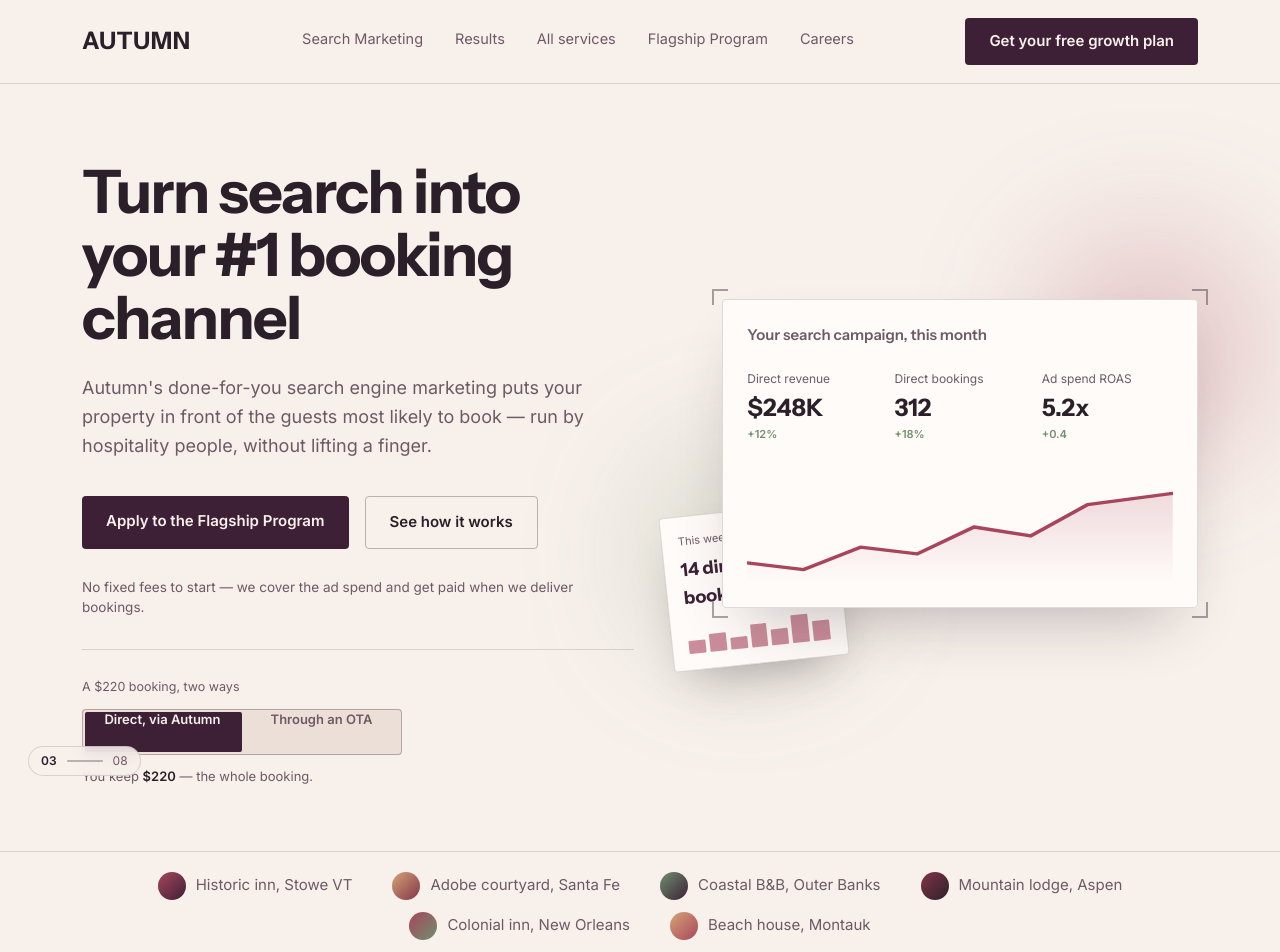
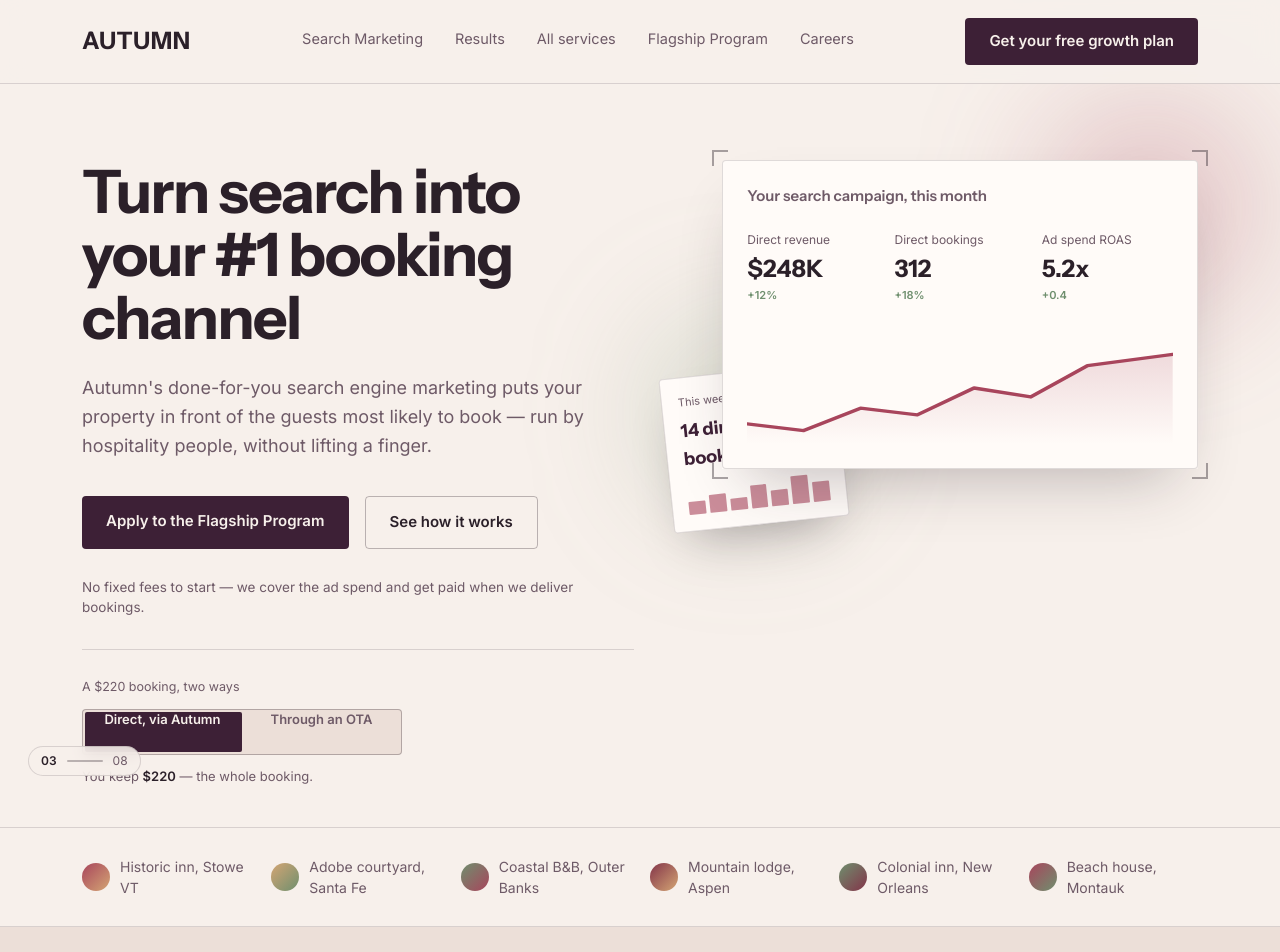
Before and after one commit to yafira/autumn, a Next.js app: page / in a window 1280 px wide. Shown: the top 952 px of the page. Built offline with nearby package versions, Linux system fonts and the light colour scheme.

Commit message:
fixed marquee grid layout, palette-consistent colors, and hero spacing

```diff
--- a/src/components/Hero.tsx
+++ b/src/components/Hero.tsx
@@ -3,8 +3,8 @@
 
 export default function Hero() {
   return (
-    <section className="pt-19 pb-16">
-      <div className="mx-auto grid max-w-[1180px] grid-cols-1 items-center gap-16 px-8 lg:grid-cols-[1.05fr_0.95fr]">
+    <section className="pt-19 pb-10">
+      <div className="mx-auto grid max-w-[1180px] grid-cols-1 items-start gap-16 px-8 lg:grid-cols-[1.05fr_0.95fr]">
         <div>
           <h1 className="max-w-[12ch] font-display text-[40px] font-bold leading-[1.05] tracking-tight sm:text-[52px] lg:text-[60px]">
             Turn search into your #1 booking channel
--- a/src/components/Marquee.tsx
+++ b/src/components/Marquee.tsx
@@ -1,23 +1,23 @@
 const ITEMS = [
-  { label: "Historic inn, Stowe VT", from: "#a8455c", to: "#3d2036" },
-  { label: "Adobe courtyard, Santa Fe", from: "#d4a574", to: "#833449" },
-  { label: "Coastal B&B, Outer Banks", from: "#6f8f6e", to: "#3d2036" },
-  { label: "Mountain lodge, Aspen", from: "#833449", to: "#2b2029" },
-  { label: "Colonial inn, New Orleans", from: "#a8455c", to: "#6f8f6e" },
-  { label: "Beach house, Montauk", from: "#d4a574", to: "#a8455c" },
+  { label: "Historic inn, Stowe VT", from: "#a8455c", to: "#d4a574" },
+  { label: "Adobe courtyard, Santa Fe", from: "#d4a574", to: "#6f8f6e" },
+  { label: "Coastal B&B, Outer Banks", from: "#6f8f6e", to: "#a8455c" },
+  { label: "Mountain lodge, Aspen", from: "#833449", to: "#d4a574" },
+  { label: "Colonial inn, New Orleans", from: "#6f8f6e", to: "#833449" },
+  { label: "Beach house, Montauk", from: "#a8455c", to: "#6f8f6e" },
 ];
 
 export default function Marquee() {
   return (
-    <div className="overflow-x-auto border-y border-ink/15 bg-linen py-5">
-      <div className="mx-auto flex w-max max-w-[1180px] flex-wrap items-center justify-center gap-x-10 gap-y-3 px-8">
+    <div className="border-y border-ink/15 bg-linen py-7">
+      <div className="mx-auto grid max-w-[1180px] grid-cols-2 gap-x-6 gap-y-5 px-8 sm:grid-cols-3 lg:grid-cols-6 lg:gap-x-5">
         {ITEMS.map((item) => (
-          <div key={item.label} className="flex items-center gap-2.5 whitespace-nowrap">
+          <div key={item.label} className="flex items-center justify-center gap-2.5 lg:justify-start">
             <span
               className="h-7 w-7 shrink-0 rounded-full"
               style={{ background: `linear-gradient(135deg, ${item.from}, ${item.to})` }}
             />
-            <span className="text-[15px] text-ink-soft">{item.label}</span>
+            <span className="text-[14px] text-ink-soft">{item.label}</span>
           </div>
         ))}
       </div>
```
